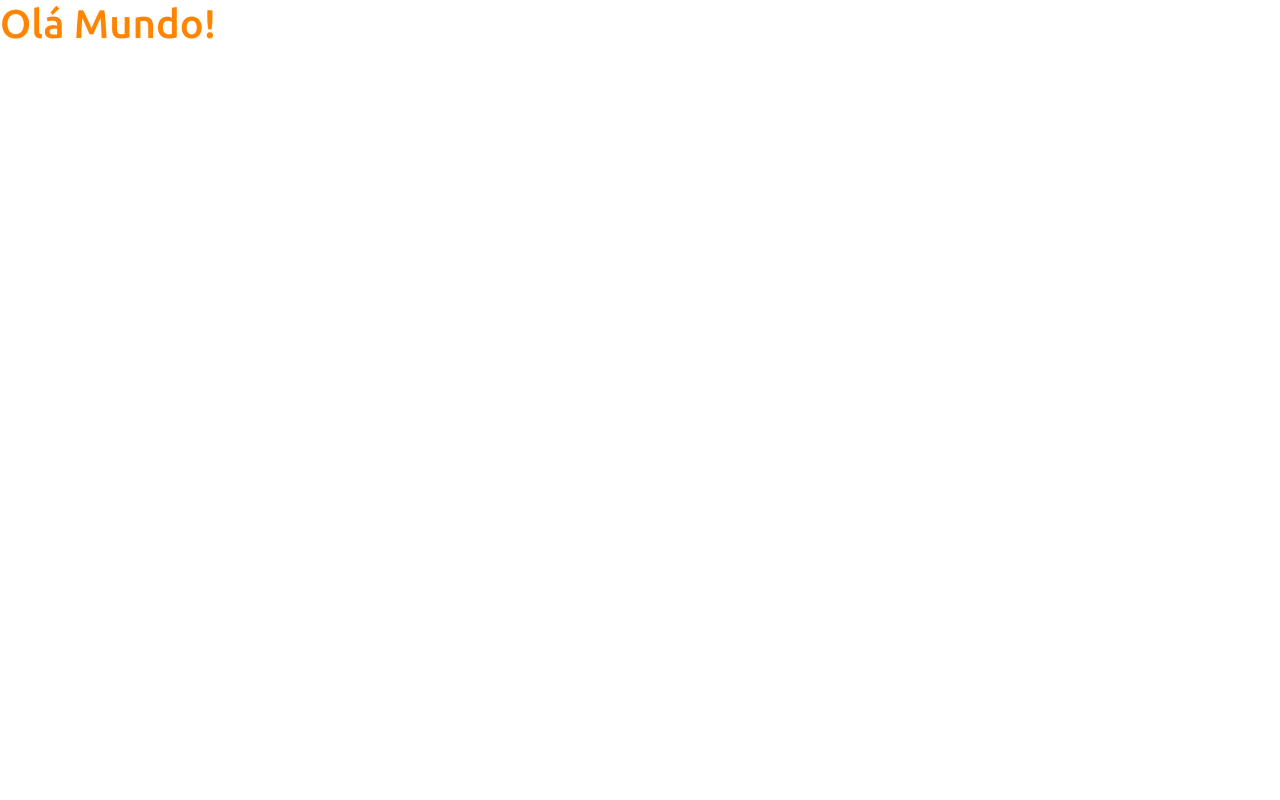
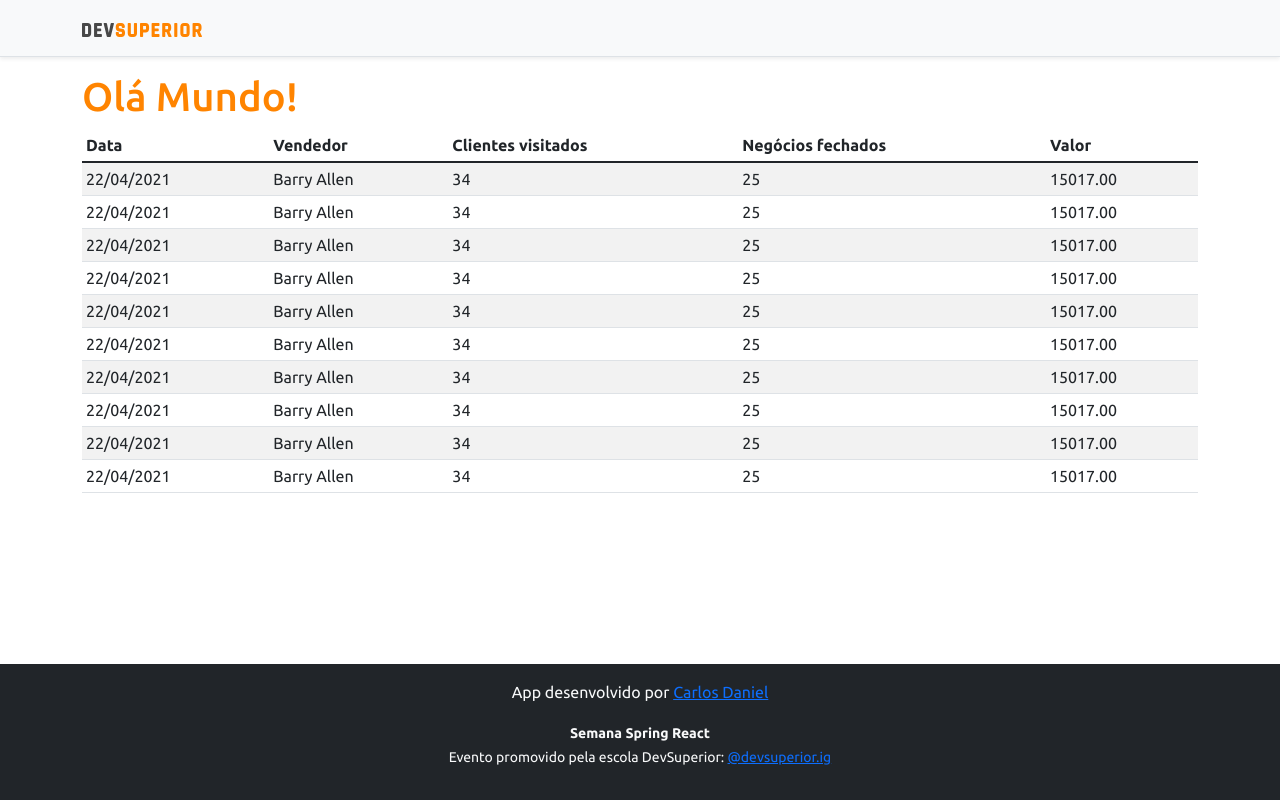
Before and after one commit to CarlosDanielSantosOliveira/projeto-sds3, a React (Create React App) app in the folder frontend/: page / in a window 1280 px wide. Built offline with nearby package versions, Linux system fonts and the light colour scheme.

Commit message:
Basic static components

```diff
--- a/frontend/src/App.tsx
+++ b/frontend/src/App.tsx
@@ -1,8 +1,20 @@
+import DataTable from "./components/DataTable";
+import Footer from "./components/Footer";
+import NavBar from "./components/NavBar";
+
 function App() {
   return (
-    <div className="App">
+    <>
+    <NavBar />
+
+    <div className="container">
       <h1 className = "text-primary"> Olá Mundo! </h1>
+
+      <DataTable />
     </div>
+
+    <Footer />
+    </>
   );
 }
 
--- /dev/null
+++ b/frontend/src/components/DataTable/index.tsx
@@ -0,0 +1,94 @@
+const DataTable = () => {
+
+    return (
+
+        <div className="table-responsive">
+            <table className="table table-striped table-sm">
+                <thead>
+                    <tr>
+                        <th>Data</th>
+                        <th>Vendedor</th>
+                        <th>Clientes visitados</th>
+                        <th>Negócios fechados</th>
+                        <th>Valor</th>
+                    </tr>
+                </thead>
+                <tbody>
+                    <tr>
+                        <td>22/04/2021</td>
+                        <td>Barry Allen</td>
+                        <td>34</td>
+                        <td>25</td>
+                        <td>15017.00</td>
+                    </tr>
+                    <tr>
+                        <td>22/04/2021</td>
+                        <td>Barry Allen</td>
+                        <td>34</td>
+                        <td>25</td>
+                        <td>15017.00</td>
+                    </tr>
+                    <tr>
+                        <td>22/04/2021</td>
+                        <td>Barry Allen</td>
+                        <td>34</td>
+                        <td>25</td>
+                        <td>15017.00</td>
+                    </tr>
+                    <tr>
+                        <td>22/04/2021</td>
+                        <td>Barry Allen</td>
+                        <td>34</td>
+                        <td>25</td>
+                        <td>15017.00</td>
+                    </tr>
+                    <tr>
+                        <td>22/04/2021</td>
+                        <td>Barry Allen</td>
+                        <td>34</td>
+                        <td>25</td>
+                        <td>15017.00</td>
+                    </tr>
+                    <tr>
+                        <td>22/04/2021</td>
+                        <td>Barry Allen</td>
+                        <td>34</td>
+                        <td>25</td>
+                        <td>15017.00</td>
+                    </tr>
+                    <tr>
+                        <td>22/04/2021</td>
+                        <td>Barry Allen</td>
+                        <td>34</td>
+                        <td>25</td>
+                        <td>15017.00</td>
+                    </tr>
+                    <tr>
+                        <td>22/04/2021</td>
+                        <td>Barry Allen</td>
+                        <td>34</td>
+                        <td>25</td>
+                        <td>15017.00</td>
+                    </tr>
+                    <tr>
+                        <td>22/04/2021</td>
+                        <td>Barry Allen</td>
+                        <td>34</td>
+                        <td>25</td>
+                        <td>15017.00</td>
+                    </tr>
+                    <tr>
+                        <td>22/04/2021</td>
+                        <td>Barry Allen</td>
+                        <td>34</td>
+                        <td>25</td>
+                        <td>15017.00</td>
+                    </tr>
+                </tbody>
+            </table>
+        </div>
+
+    );
+}
+
+export default DataTable;
--- /dev/null
+++ b/frontend/src/components/Footer/index.tsx
@@ -0,0 +1,18 @@
+const Footer = () => {
+
+    return (
+
+        <div>
+            <footer className="footer mt-auto py-3 bg-dark fixed-bottom">
+                <div className="container">
+                    <p className="text-light">App desenvolvido por <a href="https://github.com/CarlosDanielSantosOliveira" target="_blank" rel="noreferrer"> Carlos Daniel </a></p>
+                    <p className="text-light"><small><strong>Semana Spring React</strong><br />
+                        Evento promovido pela escola DevSuperior: <a href="https://instagram.com/devsuperior.ig" target="_blank" rel="noreferrer">@devsuperior.ig</a></small></p>
+                </div>
+            </footer>
+        </div>
+
+    );
+}
+
+export default Footer;
--- /dev/null
+++ b/frontend/src/components/NavBar/index.tsx
@@ -0,0 +1,15 @@
+import ImgDsDark from '../../assets/img/ds-dark.svg';
+
+const NavBar = () => {
+    return (
+        <div className="d-flex flex-column flex-md-row align-items-center p-3 px-md-4 mb-3 bg-light border-bottom shadow-sm">
+            <div className="container">
+                <nav className="my-2 my-md-0 mr-md-3">
+                    <img src={ImgDsDark} alt="DevSuperior" width="120" />
+                </nav>
+            </div>
+        </div>
+    );
+}
+
+export default NavBar;
```
Also changed, not shown: frontend/src/assets/img/ds-dark.svg (added), frontend/src/index.tsx (line endings or trailing spaces).
